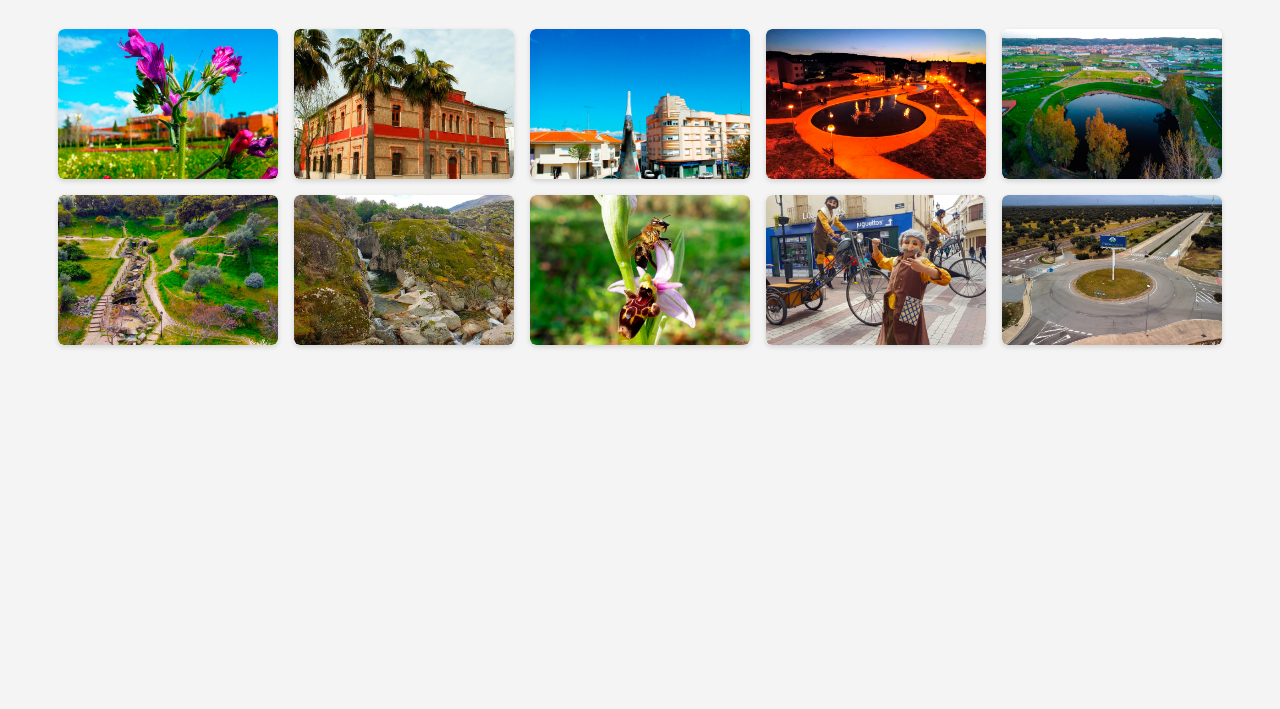
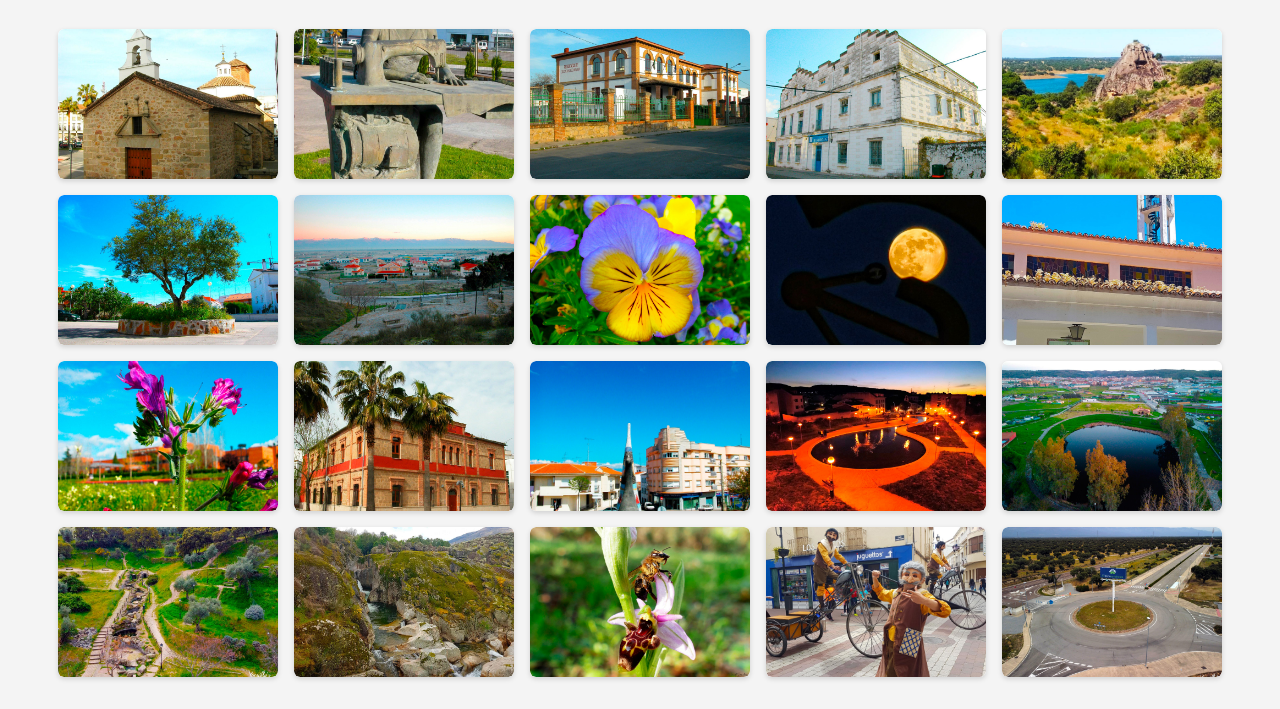
Before and after one commit to puntodencuentro/galeria-imagenes-amigas, a plain HTML site: page index.html in a window 1280 px wide. Shown: the part 93-802 px from the top of the page. Drawn offline with Linux system fonts and the light colour scheme.

Commit message:
Add files via upload

```diff
--- a/index.html
+++ b/index.html
@@ -180,6 +180,96 @@
     <div class="item">
       <img
         loading="lazy"
+        src="Foto_020_Ermita-las-Angustias.jpg"
+        alt="Ermita Las Angustias"
+        data-desc="25 de mayo de 2020. Hola Amigas/os, buenos días! Con esta imagen de la ermita de la Virgen de las Angustias, para "Imágenes Amigas de nuestro entorno". Más abajo, en el enlace al blog de Joaquín Sarró Silva, encontramos un artículo de Domingo Quijada González, Cronista Oficial de Navalmoral de la Mata, donde detalla su origen e historia. Foto: PdE. https://joaquinsarrosilva.wordpress.com/virgen-de-las-angustias/"
+      >
+    </div>
+
+    <div class="item">
+      <img
+        loading="lazy"
+        src="Foto_019_Escultura-mujer-trabajadora.jpg"
+        alt="Escultura Mujer trabajadora"
+        data-desc="28 de mayo de 2020. ¡Hola amigas/os, buenos días! Hoy con esta nostálgica imagen, de la que tenemos poca información. Una escultura que descansa impasible en las instalaciones de la antigua fábrica textil morala de Fuentecapala. Tenemos entendido que se inauguró en homenaje a la mujer trabajadora, pero agradecemos como siempre cualquier información que nos ayude a conocer su origen. ¡Feliz jueves! Foto: PdE. En el enlace a continuación, el Cronista Oficial de Navalmoral de la Mata Domingo Quijada González, da un repaso al ayer y hoy de la industria textil morala: http://www.cronistasoficiales.com/?p=5054. La escultura ya no está en la ubicación que se detalla, está en la rotonda junto al barrio de la Marcha Verde"
+      >
+    </div>
+
+    <div class="item">
+      <img
+        loading="lazy"
+        src="Foto_018_Escuela-Hogar.jpg"
+        alt="Escuela Hogar"
+        data-desc="26 de mayo de 2020. ¡Hola amigas/os, feliz martes! Con esta imagen del que fuera primer colegio público de Navalmoral, según comenta el Cronista Oficial de Navalmoral, Domingo Quijada González en el artículo al que nos lleva el siguiente enlace: http://www.cronistasoficiales.com/?p=77250"
+      >
+    </div>
+
+    <div class="item">
+      <img
+        loading="lazy"
+        src="Foto_017_Edificio-Iberdrola.jpg"
+        alt="Edificio Iberdrola"
+        data-desc="27 de mayo de 2020. ¡Hola amigas/os, buenos días! Con la imagen de este singular edificio moralo donde se ubicaron en su día las oficinas de Iberdrola. ¡Feliz miércoles! Foto: PdE"
+      >
+    </div>
+
+    <div class="item">
+      <img
+        loading="lazy"
+        src="Foto_016_Cancho-el-Librillo.jpg"
+        alt="Cancho El Librillo"
+        data-desc="30 de mayo de 2020. ¡Hola amigas/os, buenos días! Con esta imagen de el Cancho el Librillo en Bohonal de Ibor. En esta zona se está llevando a cabo estos días la búsqueda de Rosalía, una vecina de la población desaparecida desde la tarde del pasado lunes, sin ningún resultado hasta el momento. A continuación compartimos un bando del Ayuntamiento solicitando ayuda voluntaria para continuar la búsqueda el próximo lunes. Desde este medio manifestamos nuestros inmensos deseos de que se produzca lo antes posible un desenlace favorable. Foto: Fernando Sarró"
+      >
+    </div>
+
+    <div class="item">
+      <img
+        loading="lazy"
+        src="Foto_015_Plazoleta-morala.jpg"
+        alt="Plazoleta morala"
+        data-desc="31 de mayo de 2020. Plazoleta morala en la calle Paulino Uzcudun. Foto: PdE"
+      >
+    </div>
+
+    <div class="item">
+      <img
+        loading="lazy"
+        src="Foto_014_Amanecer-fuente-la-Bamba.jpg"
+        alt="Amanecer en la Bamba"
+        data-desc="5 de junio de 2020. ¡Hola amigas/os, buenos días! Con un amanecer moralo desde el entorno de la Bamba. ¡Feliz viernes! Foto: PdE"
+      >
+    </div>
+
+    <div class="item">
+      <img
+        loading="lazy"
+        src="Foto_013_Flor-Viola.jpg"
+        alt="Flor Viola"
+        data-desc="5 de junio de 2020. ¡Hola amigas/os, buenas tardes! Hoy, Día Internacional del Medioambiente, con esta viola que nos invita a reflexionar sobre la frágil línea que separa el medioambiente del "malambiente"... Foto: PdE"
+      >
+    </div>
+
+    <div class="item">
+      <img
+        loading="lazy"
+        src="Foto_012_Luna-morala.jpg"
+        alt="Luna morala"
+        data-desc="6 de junio de 2020. ¡Hola amigas/os, buenas tardes! Con esta sugestiva Luna morala de anoche. "Así se veía la Luna desde la rotonda de Navarrosa" comentaba el autor al publicarla en el grupo "NAVALMORAL QUE ME NARRAS", y no hay más que añadir, sólo darle las gracias por cedérnosla para "Imágenes amigas de nuestro entorno". ¡Feliz sábado! Foto: Antonio Vaquero Fernández."
+      >
+    </div>
+
+    <div class="item">
+      <img
+        loading="lazy"
+        src="Foto_011_Iglesia-Las-Angustias.jpg"
+        alt="Iglesia Las Angustias"
+        data-desc="7 de junio de 2020. Fachada Sur de la parroquia Ntra. Sra. de las Angustias, en Navalmoral de la Mata, con la torre y campanario en su estado actual. Foto: PdE"
+      >
+    </div>
+
+    <div class="item">
+      <img
+        loading="lazy"
         src="Foto_010_Viborera.jpg"
         alt="Viborera"
         data-desc="8 de junio de 2020. ¡Hola amigas/os, buenos días! Con esta imagen en la que la naturaleza toma el protagonismo que merece difuminando al fondo, en modo alegórico, la pesadilla que nos acontece desde hace meses. ¡Feliz Fase 3! Foto: PdE"
```
Also changed, not shown: Foto_011_Iglesia-Las-Angustias.jpg (added), Foto_012_Luna-morala.jpg (added), Foto_013_Flor-Viola.jpg (added), Foto_014_Amanecer-fuente-la-Bamba.jpg (added), Foto_015_Plazoleta-morala.jpg (added), Foto_016_Cancho-el-Librillo.jpg (added), Foto_017_Edificio-Iberdrola.jpg (added), Foto_018_Escuela-Hogar.jpg (added), Foto_019_Escultura-mujer-trabajadora.jpg (added), Foto_020_Ermita-las-Angustias.jpg (added).
